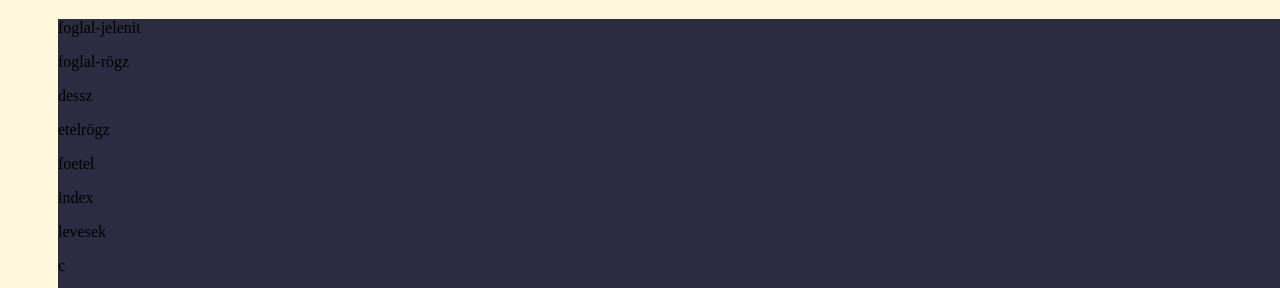
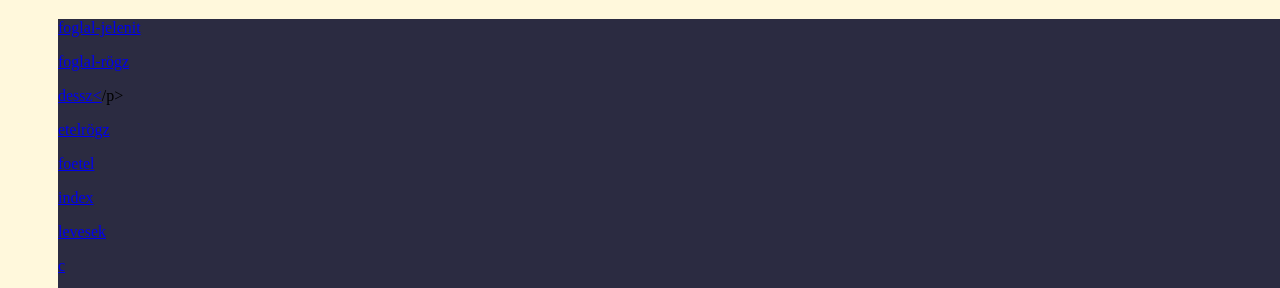
Before and after one commit to Melitoth/Melitoth.github.io, a plain HTML site: page index.html in a window 1280 px wide. Shown: the part 455-743 px from the top of the page. Drawn offline with Linux system fonts and the light colour scheme.

Commit message:
Update index.html

```diff
--- a/index.html
+++ b/index.html
@@ -27,14 +27,14 @@
 
         <div class="phh">
 
-        <p><a href="https://drive.google.com/file/d/1_e-bvmKdSXYcmF48aZ_34TrLKnE0L6pP/view?usp=sharing"target="_blank"></a>foglal-jelenit</p>
-        <p> <a href="https://drive.google.com/file/d/1MCJOxCIEfaD3IR9rnylhGXk2vlxKBtV3/view?usp=sharing"target="_blank"></a>foglal-rögz</p>
-        <p> <a href="https://drive.google.com/file/d/1G7oxrBG10PJiY1KXP1xw5FqA5SuOLxsJ/view?usp=sharing"target="_blank"></a>dessz</p>
-        <p> <a href="https://drive.google.com/file/d/1SAYn7xw0F68EuVDJ59M-6_OxaOylkDm3/view?usp=sharing"target="_blank"></a>etelrögz</p>
-        <p> <a href="https://drive.google.com/file/d/1oqftCU2ubV6M1kA9Wh5b9BPcCocZlB_m/view?usp=sharing"target="_blank"></a>foetel</p>
-        <p> <a href="https://drive.google.com/file/d/1bVB_tn4OC2r7E5HFiGfkROp46uCHcdDS/view?usp=sharing"target="_blank"></a>index</p>
-        <p> <a href="https://drive.google.com/file/d/1UaLTalmS_uelIkaJg2rIOTYNR-n2qi5p/view?usp=sharing"target="_blank"></a>levesek</p>
-        <p> <a href="https://drive.google.com/file/d/1W9yDiABrBTD9OguQrbTGNcQrkKq029XB/view?usp=sharing"target="_blank"></a>c</p>
+        <p><a href="https://drive.google.com/file/d/1_e-bvmKdSXYcmF48aZ_34TrLKnE0L6pP/view?usp=sharing"target="_blank">foglal-jelenit</a></p>
+        <p> <a href="https://drive.google.com/file/d/1MCJOxCIEfaD3IR9rnylhGXk2vlxKBtV3/view?usp=sharing"target="_blank">foglal-rögz</a></p>
+        <p> <a href="https://drive.google.com/file/d/1G7oxrBG10PJiY1KXP1xw5FqA5SuOLxsJ/view?usp=sharing"target="_blank">dessz<</a>/p>
+        <p> <a href="https://drive.google.com/file/d/1SAYn7xw0F68EuVDJ59M-6_OxaOylkDm3/view?usp=sharing"target="_blank">etelrögz</a></p>
+        <p> <a href="https://drive.google.com/file/d/1oqftCU2ubV6M1kA9Wh5b9BPcCocZlB_m/view?usp=sharing"target="_blank">foetel</a></p>
+        <p> <a href="https://drive.google.com/file/d/1bVB_tn4OC2r7E5HFiGfkROp46uCHcdDS/view?usp=sharing"target="_blank">index</a></p>
+        <p> <a href="https://drive.google.com/file/d/1UaLTalmS_uelIkaJg2rIOTYNR-n2qi5p/view?usp=sharing"target="_blank">levesek</a></p>
+        <p> <a href="https://drive.google.com/file/d/1W9yDiABrBTD9OguQrbTGNcQrkKq029XB/view?usp=sharing"target="_blank">c</a></p>
             <p>
                 <img  src="pphhpp\nev.JPG" alt="">
                 <div class="row"></div>
```
